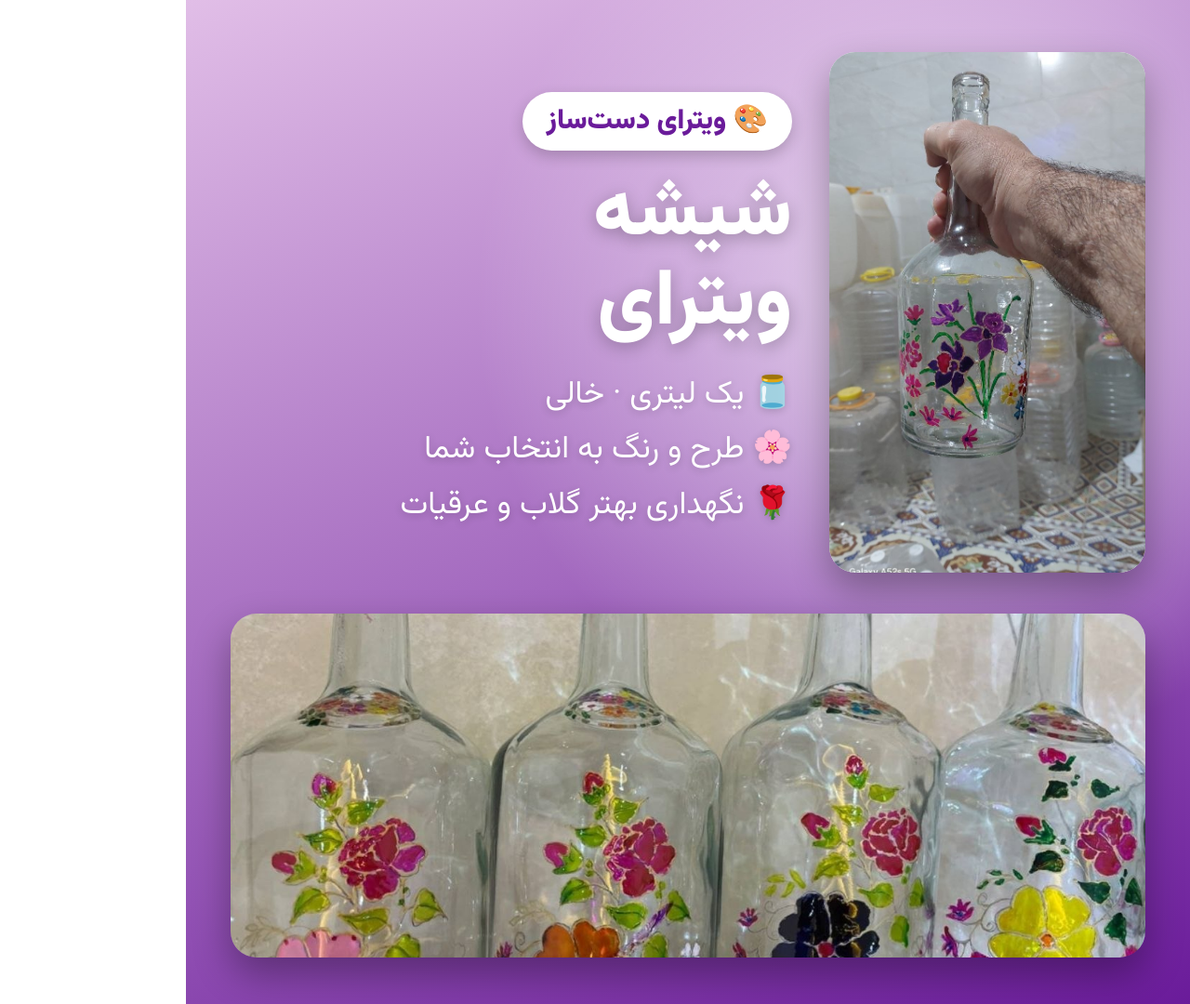
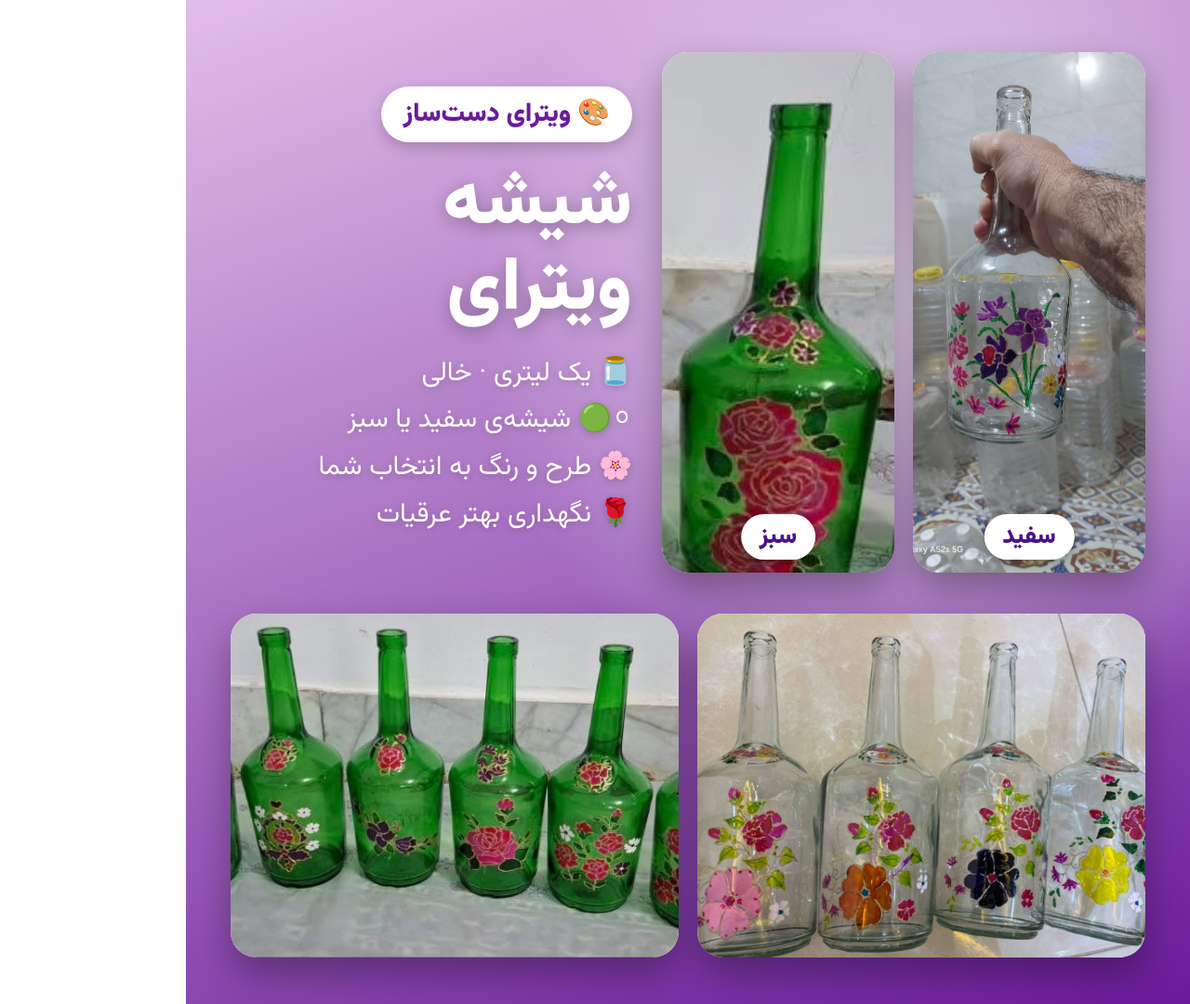
Before and after one commit to omidehsanian/golabeyasamin-bot, a website: page tools/bottle_card.html in a window 1280 px wide. Shown: the whole page at 93% size. Drawn offline with Linux system fonts and the light colour scheme.

Commit message:
Show green vitray bottle next to the clear one in the product image
Co-Authored-By: Claude Opus 5.5 <noreply@anthropic.com>

```diff
--- a/tools/bottle_card.html
+++ b/tools/bottle_card.html
@@ -9,34 +9,45 @@
   body { font-family: 'Vazirmatn', Tahoma, sans-serif; }
   .card { position: relative; width: 1080px; height: 1080px; box-sizing: border-box; padding: 56px 48px;
     background: radial-gradient(circle at 75% 30%, #ffffffb0 0, #ffffff00 45%), linear-gradient(160deg, #e1bee7, #6a1b9a); }
-  .top { display: flex; gap: 40px; align-items: center; height: 560px; }
-  .box { flex: none; height: 560px; width: 340px; border-radius: 28px; overflow: hidden; background: #fff;
+  .top { display: flex; gap: 32px; align-items: center; height: 560px; }
+  .pair { flex: none; display: flex; gap: 20px; }
+  .box { position: relative; flex: none; height: 560px; width: 250px; border-radius: 28px; overflow: hidden; background: #fff;
     box-shadow: 0 18px 40px #0005; }
   .box img { width: 100%; height: 100%; object-fit: cover; object-position: center 40%; }
+  .tag { position: absolute; bottom: 14px; right: 50%; transform: translateX(50%); background: #fff; color: #4a148c;
+    font-weight: 900; font-size: 26px; padding: 4px 20px; border-radius: 30px; box-shadow: 0 4px 12px #0004; white-space: nowrap; }
   .text { flex: 1; color: #fff; }
-  .badge { display: inline-block; background: #fff; color: #6a1b9a; font-weight: 900; font-size: 30px;
-    padding: 8px 26px; border-radius: 40px; box-shadow: 0 6px 16px #0003; }
-  h1 { margin: 22px 0 18px; font-size: 84px; line-height: 1.15; font-weight: 900; text-shadow: 0 4px 18px #0004; }
-  ul { list-style: none; margin: 0; padding: 0; font-size: 34px; line-height: 1.75; text-shadow: 0 2px 8px #0003; }
-  .row { margin-top: 44px; height: 370px; border-radius: 28px; overflow: hidden; box-shadow: 0 18px 40px #0005; }
-  .row img { width: 100%; height: 100%; object-fit: cover; object-position: center 55%; }
+  .badge { display: inline-block; background: #fff; color: #6a1b9a; font-weight: 900; font-size: 28px;
+    padding: 8px 24px; border-radius: 40px; box-shadow: 0 6px 16px #0003; }
+  h1 { margin: 22px 0 18px; font-size: 80px; line-height: 1.15; font-weight: 900; text-shadow: 0 4px 18px #0004; }
+  ul { list-style: none; margin: 0; padding: 0; font-size: 29px; line-height: 1.75; text-shadow: 0 2px 8px #0003; }
+  .row { margin-top: 44px; height: 370px; display: flex; gap: 20px; }
+  .row .box { flex: 1; width: auto; height: 370px; }
+  .row .box img { object-position: center 55%; }
 </style>
 </head>
 <body>
 <div class="card">
   <div class="top">
-    <div class="box"><img src="../سفارشی/photo_6030549836878253936_y.jpg"></div>
+    <div class="pair">
+      <div class="box"><img src="../سفارشی/photo_6030549836878253936_y.jpg"><span class="tag">سفید</span></div>
+      <div class="box"><img src="../سفارشی/photo_5996995920274329567_x.jpg"><span class="tag">سبز</span></div>
+    </div>
     <div class="text">
       <span class="badge">🎨 ویترای دست‌ساز</span>
       <h1>شیشه<br>ویترای</h1>
       <ul>
         <li>🫙 یک لیتری · خالی</li>
+        <li>⚪🟢 شیشه‌ی سفید یا سبز</li>
         <li>🌸 طرح و رنگ به انتخاب شما</li>
-        <li>🌹 نگهداری بهتر گلاب و عرقیات</li>
+        <li>🌹 نگهداری بهتر عرقیات</li>
       </ul>
     </div>
   </div>
-  <div class="row"><img src="../سفارشی/photo_6030549836878253897_y.jpg"></div>
+  <div class="row">
+    <div class="box"><img src="../سفارشی/photo_6030549836878253897_y.jpg"></div>
+    <div class="box"><img src="../سفارشی/photo_5996995920274329566_y.jpg"></div>
+  </div>
 </div>
 </body>
 </html>
```
Also changed, not shown: public/img/shishe-vitray.png, 1 other file.
